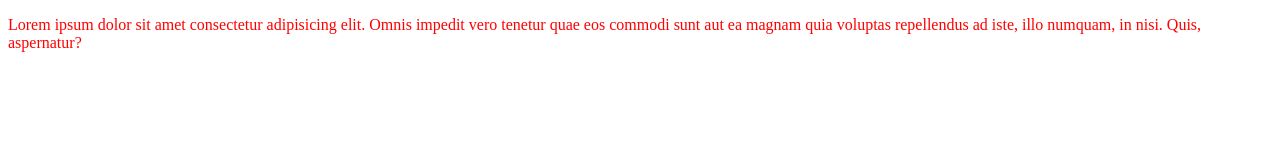
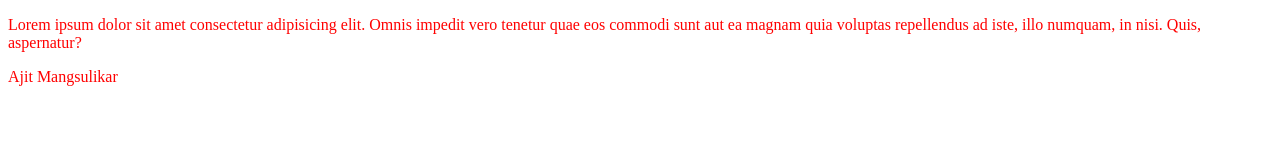
Before and after one commit to AjitM07/localRepo, a plain HTML site: page localRepo/index.html in a window 1280 px wide. Drawn offline with Linux system fonts and the light colour scheme.

Commit message:
update files

```diff
--- a/localRepo/index.html
+++ b/localRepo/index.html
@@ -8,5 +8,6 @@
 </head>
 <body>
     <div class="p"><p>Lorem ipsum dolor sit amet consectetur adipisicing elit. Omnis impedit vero tenetur quae eos commodi sunt aut ea magnam quia voluptas repellendus ad iste, illo numquam, in nisi. Quis, aspernatur?</p></div>
+    <p>Ajit Mangsulikar</p>
 </body>
 </html>
```
